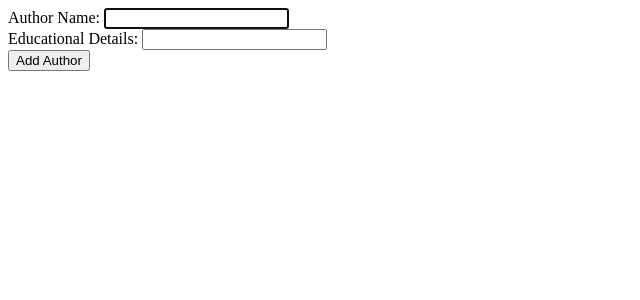
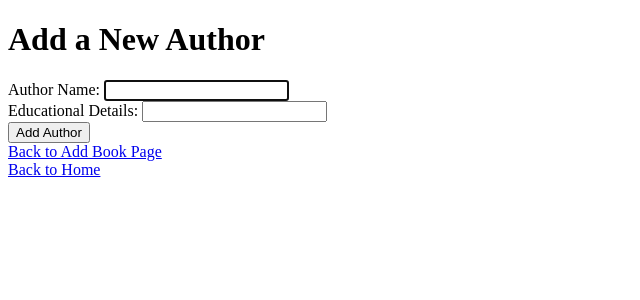
Before and after one commit to Mahi1407/Digital-Assitant-for-Library-using-django-framework-, a Django app: page /mainapp/librarian/1/add_author/ in a window 1280 px wide. Shown: the top 300 px of the page, without its empty margins (0-640 px from the left). Run offline with Django 3.2, Linux system fonts and the light colour scheme.

Commit message:
sixth commit

```diff
--- a/mainapp/models.py
+++ b/mainapp/models.py
@@ -63,8 +63,8 @@ class BookDataBase(models.Model):
     BookReserverdStatus = models.BooleanField(default=False)
     BookIssuedate = models.DateTimeField(null=True)
     BookDuedate = models.DateTimeField(null=True)
-    Student = models.ForeignKey(student, on_delete=models.CASCADE, related_name="Taken_Books", null=True, blank=True)
-    Reserved_Stu = models.ForeignKey(student, on_delete=models.CASCADE, related_name="Reserverd_Books", null=True, blank=True)
+    Student = models.ForeignKey(student, on_delete=models.SET_NULL, related_name="Taken_Books", null=True, blank=True)
+    Reserved_Stu = models.ForeignKey(student, on_delete=models.SET_NULL, related_name="Reserverd_Books", null=True, blank=True)
 
     def __str__(self):
         return f"({self.BookIsbnNumber}){self.Book.bookName}, {self.Book.Authors.all()}"
--- a/mainapp/templates/mainapp/add_author.html
+++ b/mainapp/templates/mainapp/add_author.html
@@ -7,10 +7,17 @@
     <title>Add Author</title>
 </head>
 <body>
-    <form action="" method="post">
+    {% if msg %}
+    <div>{{msg}}</div>
+    {% endif %}
+    <h1>Add a New Author</h1>
+    <form action="{% url 'add_author' lib %}" method="post">
+        {% csrf_token %}
         <div>Author Name: <input type="text" autofocus name="author"></div>
         <div>Educational Details: <input type="text" name="edudetails"></div>
-        <div><input type="submit" value="Add Author"</div>
+        <div><input type="submit" value="Add Author"></div>
     </form>
+    <div><a href="{% url 'add_newbook' lib %}">Back to Add Book Page</a></div>
+    <div><a href="{% url 'lib_home' lib %}">Back to Home</a></div>
 </body>
 </html>
--- a/mainapp/templates/mainapp/libhome.html
+++ b/mainapp/templates/mainapp/libhome.html
@@ -21,7 +21,7 @@
             <a href="{% url 'add_bookcopy' l.username %}"><button>Add a new Book copy</button></a>
         </div>
         <div>
-            <a href=""><button>Verify returned Book</button></a>
+            <a href="{% url 'lib_return' l.username %}"><button>Verify returned Book</button></a>
         </div>
         <div>
             <a href=""><button>Remove Student</button></a>
--- a/mainapp/urls.py
+++ b/mainapp/urls.py
@@ -24,5 +24,8 @@ urlpatterns = [
     path('student/<str:stu>/TotalFine', views.stu_fine, name="stu_fine"),
     path('student/<str:stu>/extension', views.extension, name="extension"),
     path('student/<str:stu>/extend/<int:bId>', views.extend, name="extend"),
+    path('librarian/<str:lib>/create_book', views.create_book, name="create_book"),
+    path('librarian/<str:lib>/<int:bId>/add_authors', views.addauthor_to_book, name="addauthor_to_book"),
+    path('librarian/<str:lib>/lib_return', views.lib_return, name="lib_return"),
 
 ]
--- a/mainapp/views.py
+++ b/mainapp/views.py
@@ -224,6 +224,17 @@ def add_bookcopy(request, lib):
     })
 
 def add_author(request, lib):
+    if request.method=="POST":
+        name = request.POST["author"]
+        Edu = request.POST["edudetails"]
+        a = Author(name=name, Education=Edu)
+        a.save()
+        msg = name+" got successfully added to Authors List"
+        return render(request, "mainapp/add_author.html", {
+            "lib":lib,
+            "msg": msg
+        })
+
     return render(request, "mainapp/add_author.html", {
         "lib":lib
     })
@@ -234,3 +245,34 @@ def add_newbook(request, lib):
         "lib": lib,
         "al": al
     })
+
+def create_book(request, lib):
+    if request.method == "POST":
+        bookname = request.POST["bookname"]
+        publication = request.POST["publication"]
+        edition = request.POST["edition"]
+        b = Book(bookName=bookname, publication=publication, edition=edition)
+        b.save()
+        return render(request, "mainapp/addauthors_to_book.html", {
+            "lib":lib,
+            "b": b,
+            "authors": b.Authors.all(),
+            "non_authors": Author.objects.exclude(Written_Books=b).all()
+        })
+
+def addauthor_to_book(request, lib, bId):
+    if request.method == "POST":
+        a = Author.objects.get(name=request.POST["author"])
+        b = Book.objects.get(id=bId)
+        b.Authors.add(a)
+        return render(request, "mainapp/addauthors_to_book.html", {
+            "lib":lib,
+            "b":b,
+            "authors": b.Authors.all(),
+            "non_authors": Author.objects.exclude(Written_Books=b).all()
+        })
+
+def lib_return(request, lib):
+    return render(request, "mainapp/returnBook.html", {
+        'lib':lib
+    })
```
Also changed, not shown: mainapp/templates/mainapp/add_newbook.html (+2 -8 lines), mainapp/templates/mainapp/addauthors_to_book.html (added, +35 -0 lines), db.sqlite3, mainapp/migrations/0015_auto_20211106_1722.py (added).
